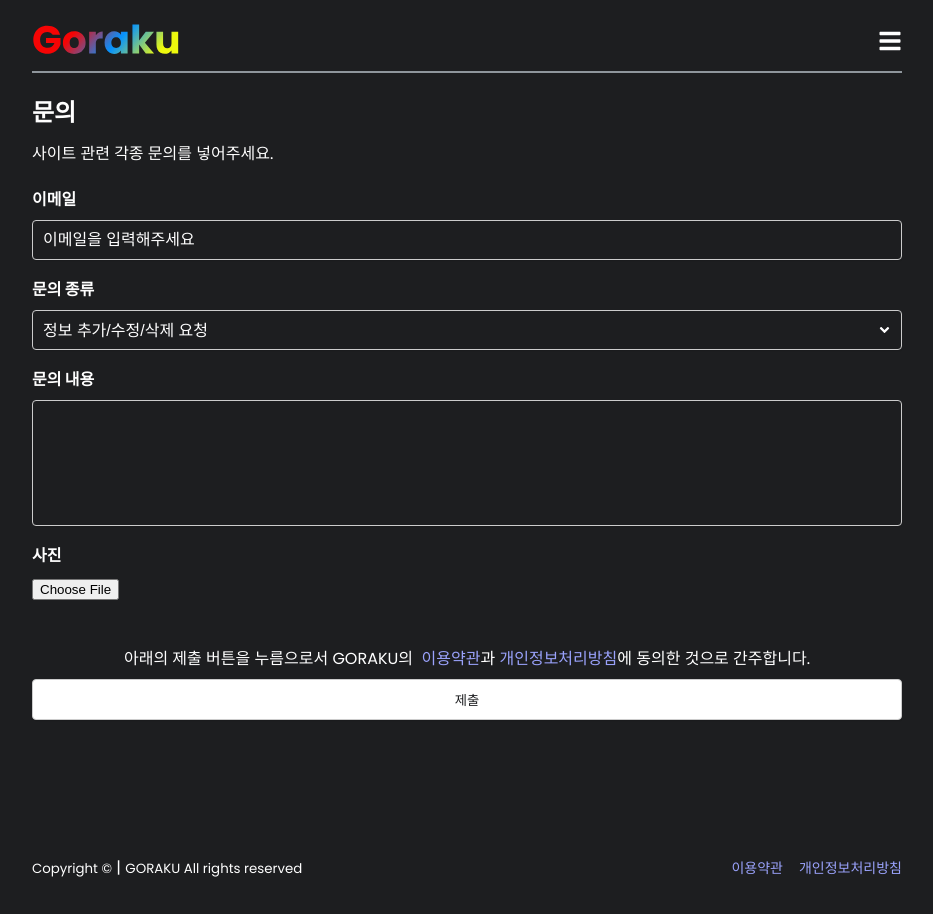
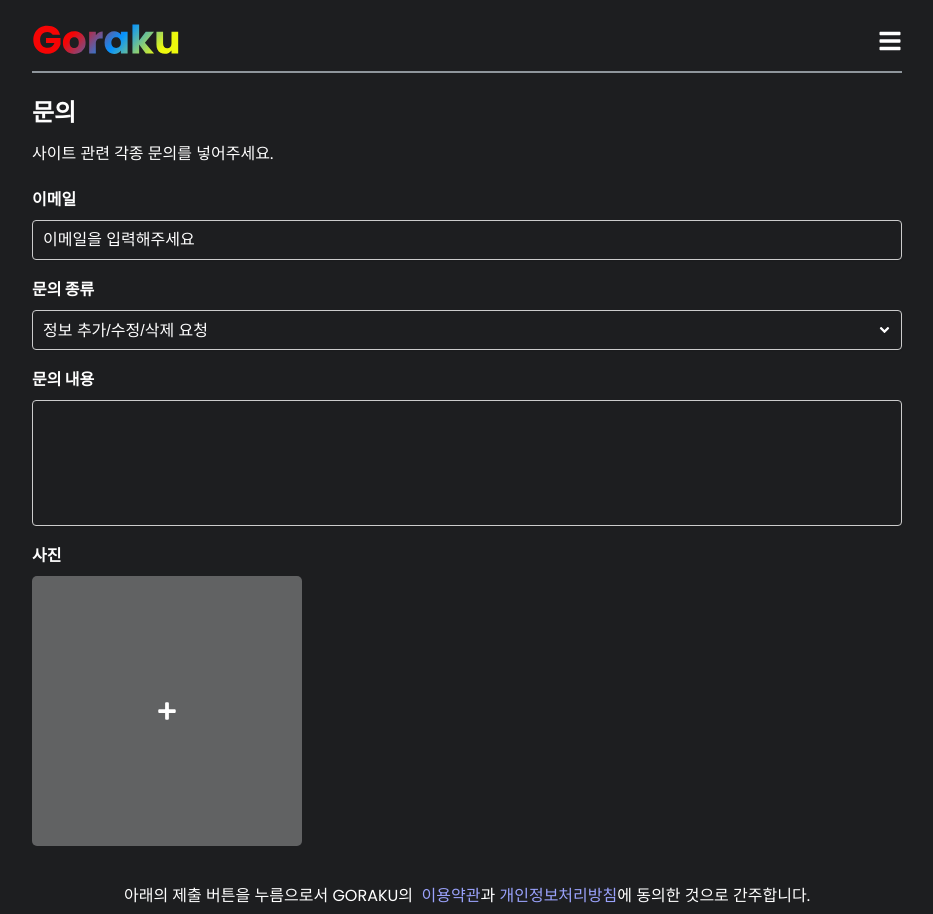
Before and after one commit to rainbow-flavor/Goraku-client, a Next.js app: page /cs in a window 1280 px wide. Shown: the top 914 px of the page, without its empty margins (173-1106 px from the left). Built offline with nearby package versions, Linux system fonts and the light colour scheme; no server answers.

Commit message:
fix: 필터 모달 스크롤 문제 해결 및 파일 인풋 스타일 변경

```diff
--- a/src/components/common/modal/Modal.tsx
+++ b/src/components/common/modal/Modal.tsx
@@ -7,7 +7,19 @@ const Modal = () => {
   const component = useRecoilValue(modalAtom);
 
   useEffect(() => {
-    document.body.style.overflow = component ? "hidden" : "auto";
+    if (component) {
+      document.body.style.cssText = `
+      position: fixed;
+      top: -${window.scrollY}px;
+      overflow-y: scroll;
+      width: 100%;`;
+    }
+
+    return () => {
+      const scrollY = document.body.style.top;
+      document.body.style.cssText = "";
+      window.scrollTo(0, parseInt(scrollY || "0", 10) * -1);
+    };
   }, [component]);
 
   return <>{component}</>;
--- a/src/components/cs/CustomerService.module.css
+++ b/src/components/cs/CustomerService.module.css
@@ -108,12 +108,29 @@
     color: var(--text-color);
 }
 
+.fileInput {
+    width: 0;
+    height: 0;
+    position: absolute;
+    font-size: 0;
+    line-height: 0;
+}
+
+.fileInputButton {
+    display: flex;
+    justify-content: center;
+    align-items: center;
+    background-color: rgba(255,255,255,0.3);
+}
+
 .previewImgList {
     display: flex;
     flex-wrap: wrap;
     gap: 3%;
     row-gap: 10px;
 }
+
+
 
 .previewImg {
     overflow: hidden;
--- a/src/components/cs/CustomerService.tsx
+++ b/src/components/cs/CustomerService.tsx
@@ -1,16 +1,20 @@
 import Link from "next/link";
-import { ChangeEventHandler, FormEventHandler, useState } from "react";
-import { FaAngleDown, FaTimes } from "react-icons/fa";
+import { ChangeEventHandler, FormEventHandler, useRef, useState } from "react";
+import { FaAngleDown, FaPlus, FaTimes } from "react-icons/fa";
+import { toast, ToastContainer } from "react-toastify";
 
 import styles from "./CustomerService.module.css";
-import { toast, ToastContainer } from "react-toastify";
+
 import "react-toastify/dist/ReactToastify.css";
 import api from "@/api/api";
 import Input from "@/components/common/input/Input";
+import { ERROR_TEXT } from "@/constants/message";
 import { RouteMap } from "@/constants/route";
-import { ERROR_TEXT } from "@/constants/message";
+
+import { clsx } from "clsx";
 
 const CustomerService = () => {
+  const fileInputRef = useRef<HTMLInputElement>(null);
   const [file, setFile] = useState<File | null>(null);
   const [isLoading, setIsLoading] = useState(false);
 
@@ -25,6 +29,10 @@ const CustomerService = () => {
 
   const removeFile = () => {
     setFile(null);
+  };
+
+  const onClickFileInput = () => {
+    fileInputRef.current?.click();
   };
 
   const onSubmit: FormEventHandler<HTMLFormElement> = async (e) => {
@@ -119,17 +127,25 @@ const CustomerService = () => {
 
         <div>
           <label htmlFor="image">사진</label>
-          <div>
           <input
             id="image"
+            ref={fileInputRef}
+            className={styles.fileInput}
             type="file"
             onChange={onChangeFile}
             accept="image/png, image/jpeg"
             title=" "
             required
           />
+
+          <div className={styles.previewImgList}>
+            <div
+              className={clsx(styles.previewImg, styles.fileInputButton)}
+              onClick={onClickFileInput}
+            >
+              <FaPlus size={20} color="#fff" />
             </div>
-          <div className={styles.previewImgList}>
+
             {file && (
               <div className={styles.previewImg}>
                 <img src={URL.createObjectURL(file)} alt="" />
```
Lines whose indentation alone changed are shown as unchanged.
